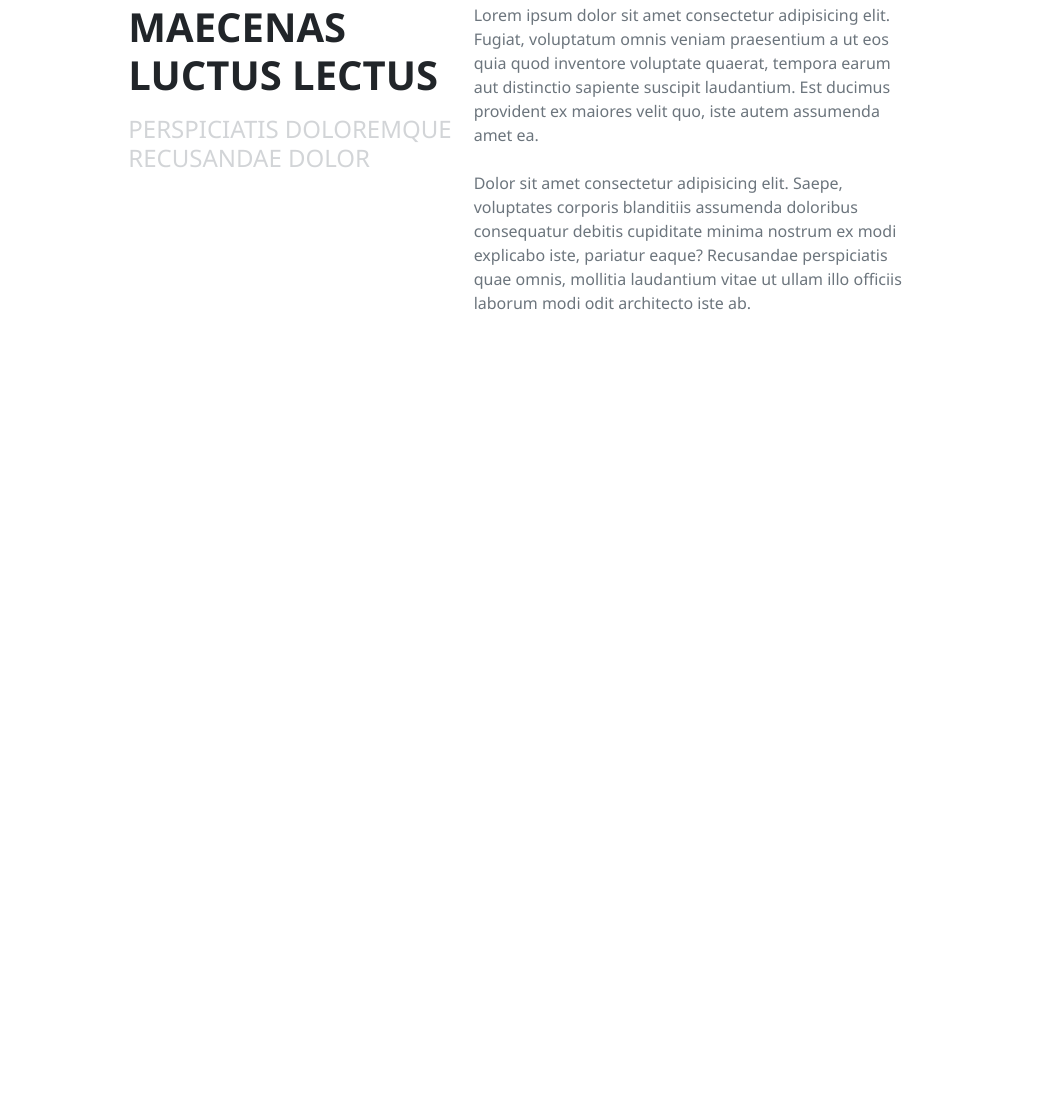
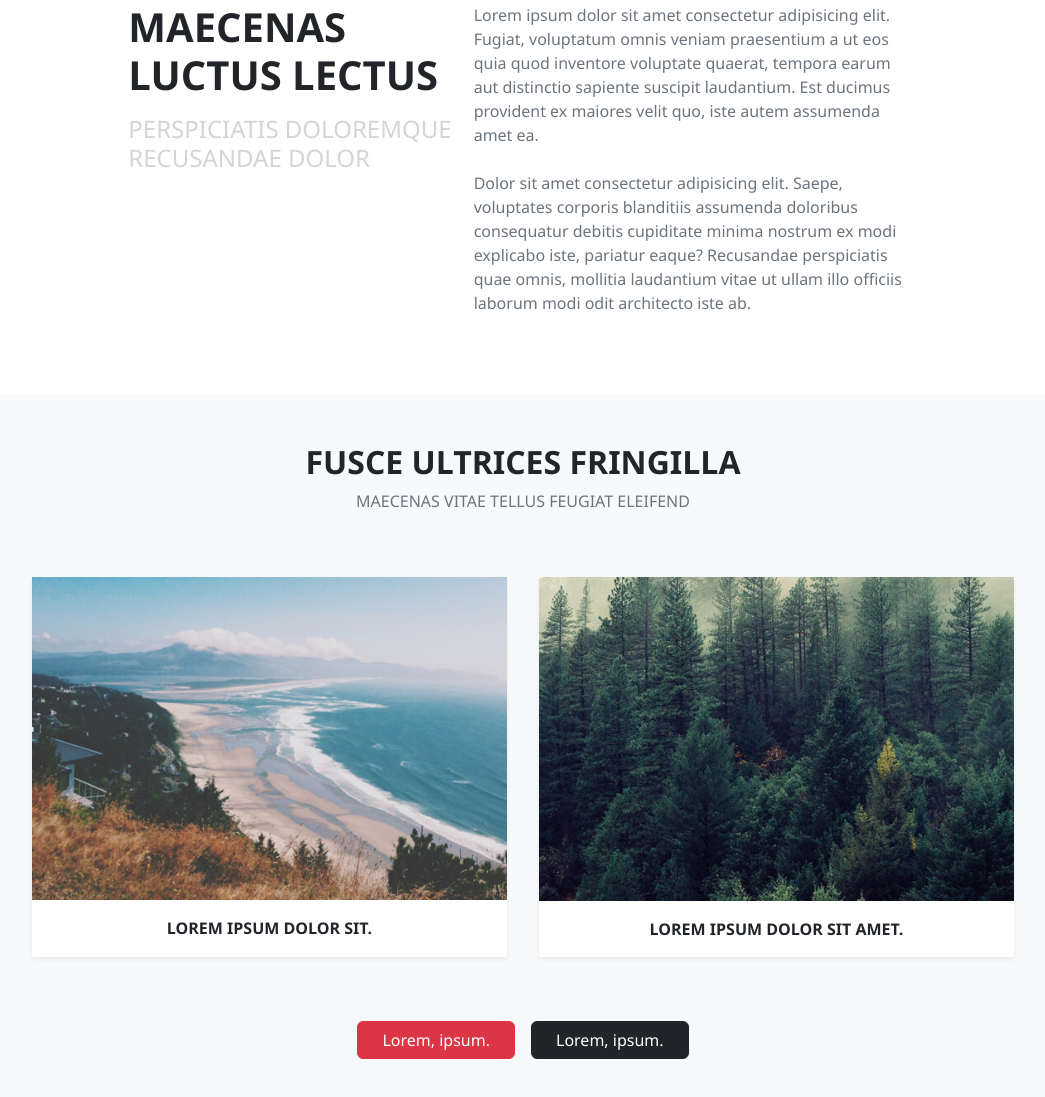
Before and after one commit to untherious/Site_Spatial, a website: page index.html in a window 1280 px wide. Shown: the part 745-1842 px from the top of the page, without its empty margins (117-1162 px from the left). Before the commit the page ends 1124 px from the top, so only its background shows below. Drawn offline with nearby package versions, Linux system fonts and the light colour scheme.

Commit message:
deuxième section

```diff
--- a/index.html
+++ b/index.html
@@ -40,7 +40,7 @@
     </header>
 </section>
 
-<!-- Ici je mets la section Maecenas -->
+<!-- Ici je mets la première section -->
 <section class="section_maecenas d-flex justify-content-center align-items-start px-5 py-5">
   <div class="titre_maecenas col-5">
     <h1 class="fw-bold mb-3">MAECENAS <br>LUCTUS LECTUS</h1>
@@ -57,6 +57,36 @@
   </div>
 </section>
 
+<!-- Ici je mets la deuxiume section -->
+<section class="section_galerie py-5 text-center bg-light mt-3">
+  <div class="container">
+    <h2 class="fw-bold mb-2">FUSCE ULTRICES FRINGILLA</h2>
+    <p class="text-secondary mb-5">MAECENAS VITAE TELLUS FEUGIAT ELEIFEND</p>
+
+    <div class="row justify-content-center">
+      <div class="col-md-5 m-3 p-0 shadow-sm bg-white">
+        <img src="./public/img/pic02.jpg" alt="Plage" class="img-fluid">
+        <div class="p-3">
+          <p class="mb-0 text-uppercase fw-semibold">Lorem ipsum dolor sit.</p>
+        </div>
+      </div>
+
+      <div class="col-md-5 m-3 p-0 shadow-sm bg-white">
+        <img src="./public/img/pic03.jpg" alt="Forêt" class="img-fluid">
+        <div class="p-3">
+          <p class="mb-0 text-uppercase fw-semibold">Lorem ipsum dolor sit amet.</p>
+        </div>
+      </div>
+    </div>
+
+    <div class="mt-5 d-flex justify-content-center gap-3">
+      <a href="#" class="btn btn-danger px-4">Lorem, ipsum.</a>
+      <a href="#" class="btn btn-dark px-4">Lorem, ipsum.</a>
+    </div>
+  </div>
+</section>
+
+
 
 
 
--- a/src/scss/partials/_base.scss
+++ b/src/scss/partials/_base.scss
@@ -1,6 +1,10 @@
 @use './variables' as *;
+html {
+    scroll-behavior: smooth;
+  }
 
 body {
     font-family: 'Segoe UI', sans-serif;
     margin: 0;
+
 }
```
Also changed, not shown: public/styles/style.css, src/scss/partials/_section3.scss (added), 1 other file.
